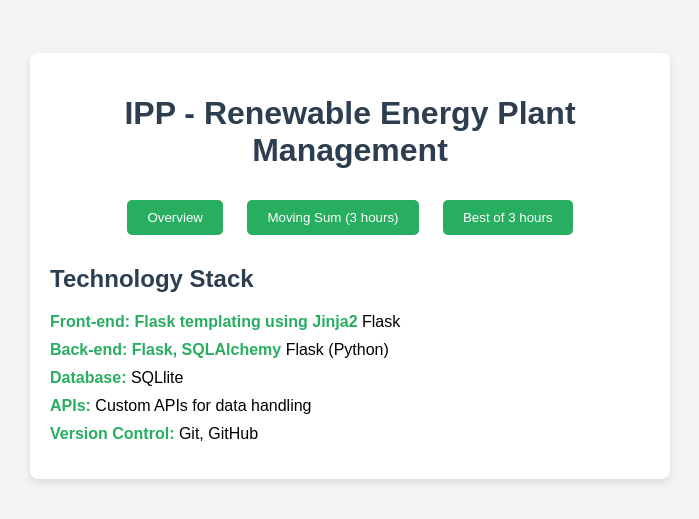
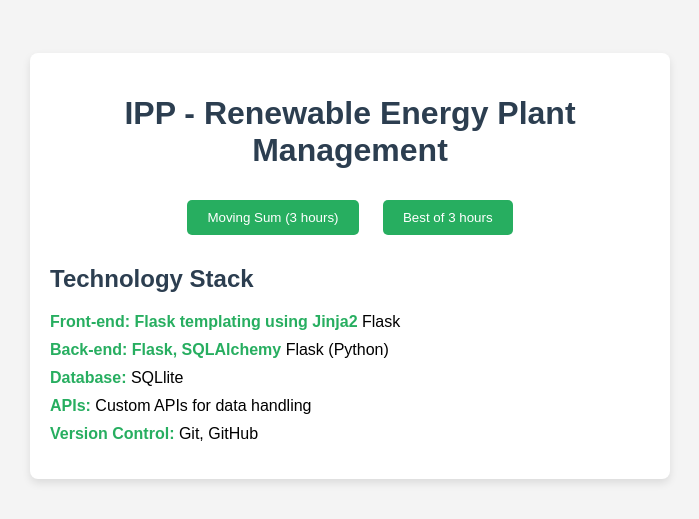
Before and after one commit to ivankuit/IPP, a Flask app: page / in a window 1280 px wide. Shown: the part 134-653 px from the top of the page, without its empty margins (290-989 px from the left). Run offline with Flask 3, Linux system fonts and the light colour scheme.

Commit message:
removing overview button

```diff
--- a/templates/index.html
+++ b/templates/index.html
@@ -64,7 +64,6 @@
 <body>
     <div class="container">
         <h1>IPP - Renewable Energy Plant Management</h1>
-        <a href="/overview"><button class="button">Overview</button></a>
         <a href="/ms3"><button class="button">Moving Sum (3 hours)</button></a>
         <a href="/bo3"><button class="button">Best of 3 hours</button></a>
 
```
